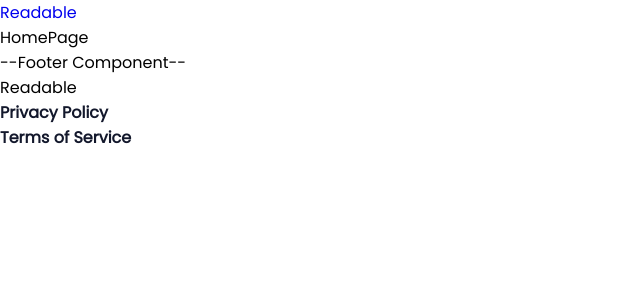
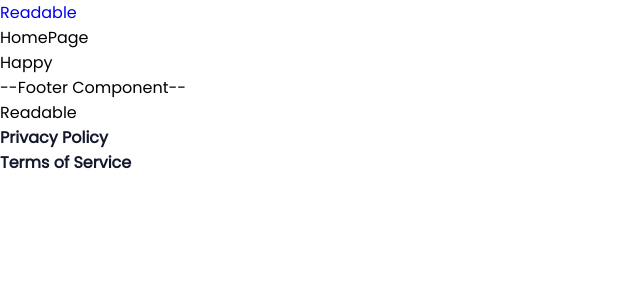
Before and after one commit to hwrdyen/Readable-BookRental-App, a React (Vite) app in the folder frontend/: page / in a window 1280 px wide. Shown: the top 300 px of the page, without its empty margins (0-640 px from the left). Built offline with nearby package versions, Linux system fonts and the light colour scheme.

Commit message:
Created useToggle custom hook and tested on HomePage

```diff
--- /dev/null
+++ b/frontend/src/hooks/useToggle.tsx
@@ -0,0 +1,14 @@
+import { useState } from "react";
+
+function useToggle(initialValue: boolean = true): [boolean, () => void] {
+  const [value, setValue] = useState(initialValue);
+
+  const toggleValue = () => {
+    console.log("hi");
+    setValue(!value);
+  };
+
+  return [value, toggleValue];
+}
+
+export default useToggle;
--- a/frontend/src/pages/HomePage/HomePage.tsx
+++ b/frontend/src/pages/HomePage/HomePage.tsx
@@ -1,7 +1,14 @@
 import "./HomePage.scss";
+import useToggle from "../../hooks/useToggle";
 
 const HomePage = () => {
-  return <div>HomePage</div>;
+  const [isHappy, toggleIsHappy] = useToggle(true);
+  return (
+    <>
+      <div>HomePage</div>
+      <div onClick={() => toggleIsHappy()}>{isHappy ? "Happy" : "Sad"}</div>
+    </>
+  );
 };
 
 export default HomePage;
```
